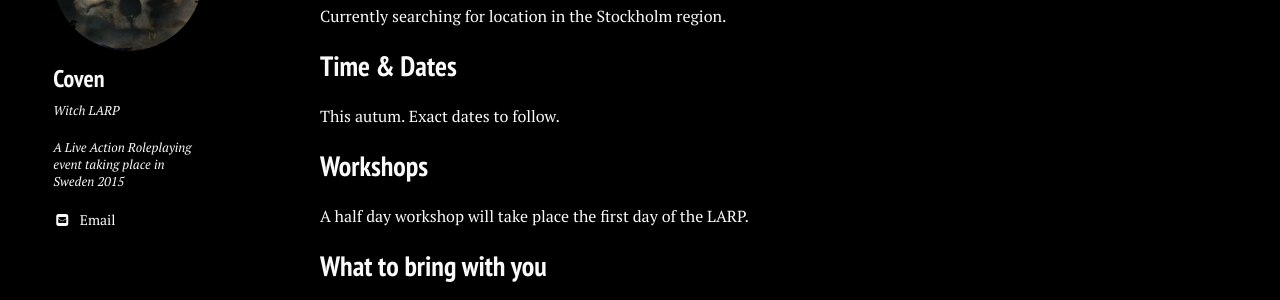
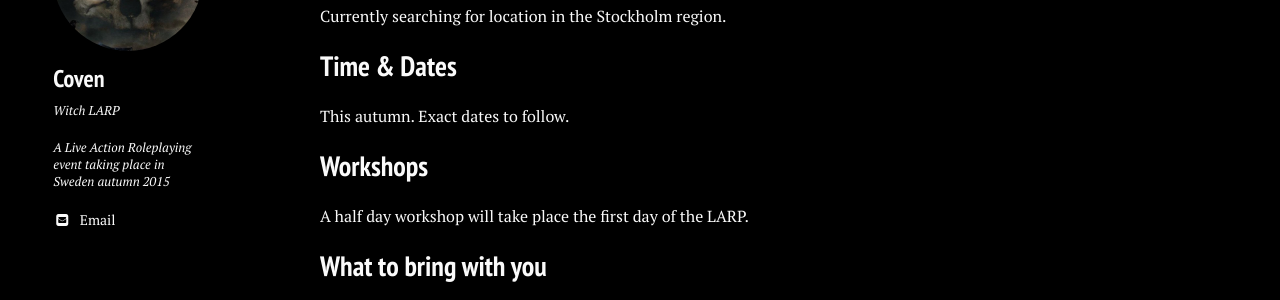
Before and after one commit to stanislavb/en.coven.nu, a Jekyll site: the page built from practical/index.md, in a window 1280 px wide and 900 px high, scrolled down 456 px. Shown: the part 155-455 px from the top of the window. Built offline with Jekyll 4.4.1, drawn with Linux system fonts in a browser that asks for light colours; nearby versions of some CDN libraries.

```diff
--- a/_config.yml
+++ b/_config.yml
@@ -2,7 +2,7 @@
 
 title:            Coven
 locale:           en_US
-url:              https://www.coven.nu
+url:              https://en.coven.nu
 
 
 # Jekyll configuration
@@ -28,8 +28,8 @@ event:
   name: Coven
   tagline: Witch LARP
   logo: skull.jpg
-  description: "A Live Action Roleplaying event taking place in Sweden 2015"
-  email: coven@example.com
+  description: "A Live Action Roleplaying event taking place in Sweden autumn 2015"
+  email: covenenglish@example.com
 #  twitter: CovenLARP
 #  facebook: CovenLARP
   google:
--- a/practical/index.md
+++ b/practical/index.md
@@ -24,7 +24,7 @@ Currently searching for location in the Stockholm region.
 
 ## Time & Dates
 
-This autum. Exact dates to follow.
+This autumn. Exact dates to follow.
 
 ## Workshops
 
```
